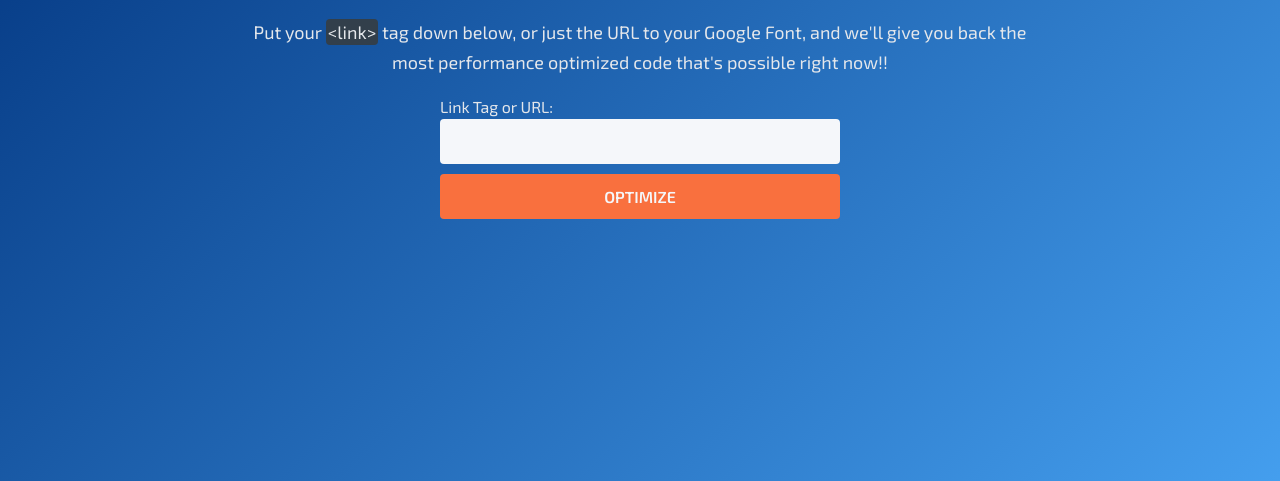
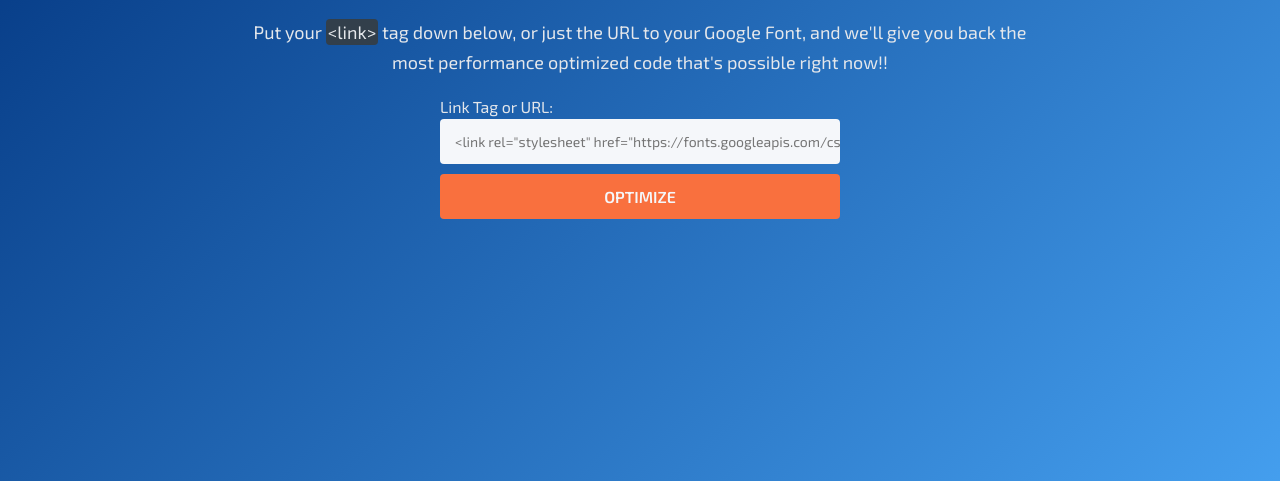
Before and after one commit to Mcgurk-Adam/OptimizeFont, a plain HTML site: page index.html in a window 1280 px wide. Shown: the part 231-712 px from the top of the page. Drawn offline with Linux system fonts and the light colour scheme.

Commit message:
Pushing out the suggestion given!!!

```diff
--- a/index.html
+++ b/index.html
@@ -48,7 +48,7 @@
 				<p>Put your <code>&lt;link&gt;</code> tag down below, or just the URL to your Google Font, and we'll give you back the most performance optimized code that's possible right now!!</p>
 
 				<label for="font">Link Tag or URL:
-					<input type="text" id="font" autofocus required>
+					<input type="text" id="font" placeholder='<link rel="stylesheet" href="https://fonts.googleapis.com/css2?family=Exo+2:wght@300;400;500;600;700&display=swap">' autofocus required>
 				</label>
 
 				<button type="button" id="optimizeFont">Optimize</button>
```
